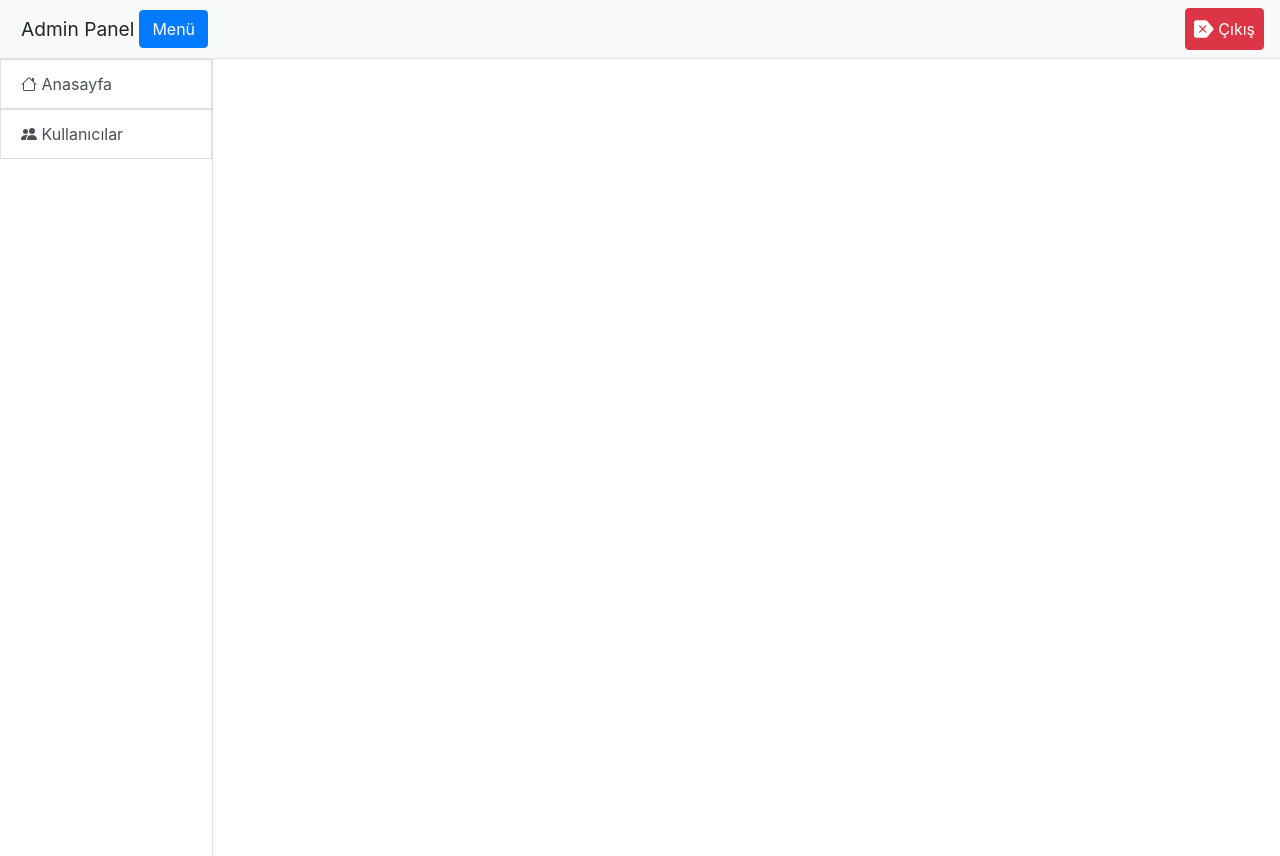
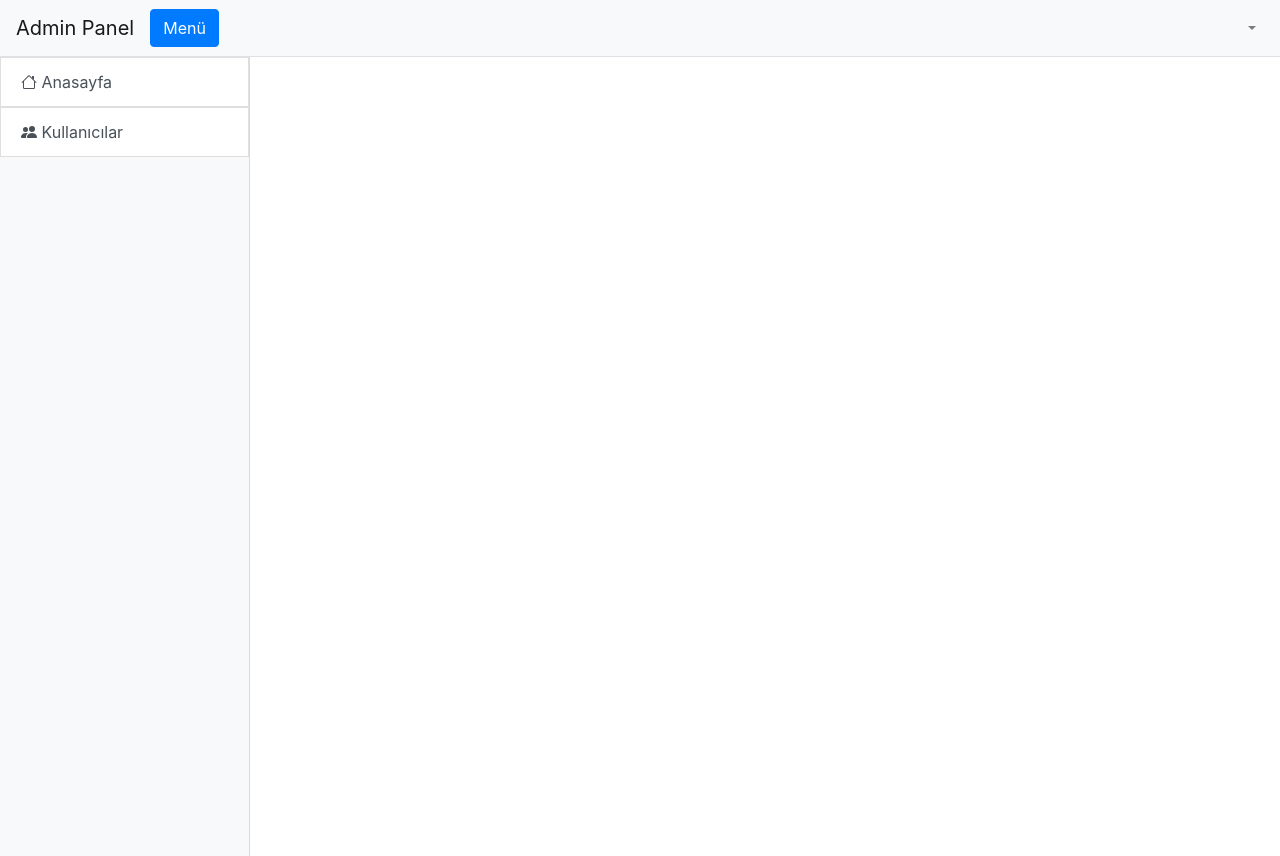
Before and after one commit to erdalonline/Vue-Admin-Panel, a Vue app: page /users in a window 1280 px wide. Built offline with nearby package versions, Linux system fonts and the light colour scheme; the HTML template or start-up script is replaced by a standard one; what vue-loading-overlay would draw is missing.

Commit message:
template düzenlemesi

```diff
--- a/src/layout/Navbar.vue
+++ b/src/layout/Navbar.vue
@@ -1,43 +1,34 @@
 <template>
-    <nav class="navbar navbar-expand-lg navbar-light bg-light border-bottom fixed-top">
-            <div class="sidebar-heading">{{ this.$store.getters.appName }}</div>
+
+    <div>
+        <b-navbar toggleable="lg" fixed="top" class="border-bottom" variant="light">
+            <b-navbar-brand href="#">{{ this.$store.getters.appName }}</b-navbar-brand>
             <button class="btn btn-primary" id="menu-toggle" @click="menuToggleChance">Menü</button>
+            <b-navbar-toggle target="nav-collapse"></b-navbar-toggle>
 
-            <button class="navbar-toggler" :class="{ collapsed: navBarCollaspe}" type="button" aria-label="Toggle navigation">
-                <span class="navbar-toggler-icon" @click="navBarCollaspe = !navBarCollaspe"></span>
-            </button>
-
-            <div class="collapse navbar-collapse" :class="{ show: navBarCollaspe}" >
-                <ul class="navbar-nav ml-auto mt-2 mt-lg-0">
-                    <li class="nav-item ">
-                        <router-link to="logout" class="nav-link btn btn-danger text-white">
-                            <b-icon-backspace-reverse-fill></b-icon-backspace-reverse-fill>
-                            Çıkış
-                        </router-link>
-                    </li>
-                    <!--
-                    <li class="nav-item dropdown">
-                        <a class="nav-link dropdown-toggle" href="#" id="navbarDropdown" role="button" data-toggle="dropdown" aria-haspopup="true" aria-expanded="false">
-                            Dropdown
-                        </a>
-                        <div class="dropdown-menu dropdown-menu-right" aria-labelledby="navbarDropdown">
-                            <a class="dropdown-item" href="#">Action</a>
-                            <a class="dropdown-item" href="#">Another action</a>
-                            <div class="dropdown-divider"></div>
-                            <a class="dropdown-item" href="#">Something else here</a>
-                        </div>
-                    </li>
-                    -->
-                </ul>
-            </div>
-        </nav>
+            <b-collapse id="nav-collapse" is-nav>
+                <!-- Right aligned nav items -->
+                <b-navbar-nav class="ml-auto">
+                    <b-nav-item-dropdown right>
+                        <!-- Using 'button-content' slot -->
+                        <template v-slot:button-content>
+                            <em>{{ user.name }}</em>
+                        </template>
+                        <b-dropdown-item href="#">Profil</b-dropdown-item>
+                        <b-dropdown-item to="logout">Çıkış Yap</b-dropdown-item>
+                    </b-nav-item-dropdown>
+                </b-navbar-nav>
+            </b-collapse>
+        </b-navbar>
+    </div>
 </template>
 
 <script>
-    import { mapGetters } from 'vuex'
+    import {mapGetters} from 'vuex'
+
     export default {
         name: "Navbar",
-        props:['toogle'],
+        props: ['toogle'],
         data() {
             return {
                 menuToggle: this.toggle,
@@ -49,18 +40,18 @@
                 user: 'User/getUser'
             })
         },
-        methods:{
-            menuToggleChance(){
+        methods: {
+            menuToggleChance() {
                 this.menuToggle = !this.menuToggle
                 this.$emit('myEvent', this.menuToggle)
             },
             formatPrice(value) {
-                let val = (value/1).toFixed(2).replace('.', ',')
+                let val = (value / 1).toFixed(2).replace('.', ',')
                 return val.toString().replace(/\B(?=(\d{3})+(?!\d))/g, ".")
             }
         },
         watch: {
-            toogle(){
+            toogle() {
                 this.menuToggle = this.toogle
             }
         }
--- a/src/layout/Sidebar.vue
+++ b/src/layout/Sidebar.vue
@@ -1,5 +1,5 @@
 <template>
-    <div id="sidebar-container" class="sidebar-expanded d-none d-md-block col-2 border-right">
+        <div class="sidebar-expanded bg-light" id="sidebar">
             <ul class="list-group sticky-offset sticky-top">
                 <li v-for="item in nav" :key="item.path">
                     <!-- normal menü -->
@@ -7,7 +7,7 @@
                             :to="item.children[0].path"
                             active-class="active"
                             :exact="item.children[0].meta.exact"
-                        class="list-group-item list-group-item-action"
+                            class="list-group-item no-border list-group-item-action"
                             v-if="!item.subnav"
                     >
                         <b-icon
@@ -20,7 +20,7 @@
                             :to="item.path"
                             active-class="active"
                             :exact="item.children[0].meta.exact"
-                        class="list-group-item list-group-item-action"
+                            class="list-group-item no-border list-group-item-action"
                             v-else
                     >
                         <!-- v-b-toggle="item.name"-->
@@ -34,7 +34,7 @@
                             <li v-for="(subnav, index) in subnavfilter(item.children)" :key="index">
                                 <router-link
                                         :to="item.path + '/' +subnav.path"
-                                    class="list-group-item list-group-item-action"
+                                        class="list-group-item no-border list-group-item-action"
                                         active-class="active-sub"
                                         exact
                                 >
@@ -59,19 +59,19 @@
             }
         },
         methods: {
-            subnavfilter(subs){
+            subnavfilter(subs) {
                 return subs.filter(item => {
-                    if (!item.hidden){
+                    if (!item.hidden) {
                         return item
                     }
                 })
             },
-            subNawShow(item){
+            subNawShow(item) {
                 console.log(this.$route.path)
                 console.log("item :     " + item)
-                if (this.$route.path.search(item)){
+                if (this.$route.path.search(item)) {
                     return true
-                }else{
+                } else {
                     return false
                 }
             }
@@ -81,8 +81,42 @@
 </script>
 
 <style>
+    .sticky-offset {
+        top: 57px !important;
+    }
     .active-sub {
         font-weight: bold;
         background-color: #d0d0d0 !important;
     }
+
+    .no-border {
+        border: none;
+    }
+    /**
+   new sidebar
+   */
+
+
+
+    #content {
+        width: 100%;
+        padding: 20px;
+        min-height: 100vh;
+        transition: all 0.3s;
+    }
+
+
+    #sidebar {
+        min-width: 250px;
+        max-width: 250px;
+        color: #fff;
+        transition: all 0.3s;
+        border-right: 1px solid rgba(0, 0, 0, 0.125);
+    }
+
+    #sidebar.active {
+        margin-left: -250px;
+    }
+
+    /* new sidebar end */
 </style>
--- a/src/layout/index.vue
+++ b/src/layout/index.vue
@@ -1,12 +1,13 @@
 <template>
     <div>
+        <Navbar :toogle="menuToggle" @myEvent="menuToggle = $event"></Navbar>
+
+    <div class="wrapper">
         <!-- Navbar -->
-        <Navbar :toogle="menuToggle" @myEvent="menuToggle = $event"></Navbar>
+
         <!-- /Navbar -->
-
-        <div class="row d-flex" :class="{ toggled: menuToggle}" id="body-row">
-            <Sidebar/>
-            <div class="col py-3">
+        <Sidebar :class="{ active: menuToggle}"/>
+        <div id="content">
             <transition
                     name="fade"
                     mode="out-in"
@@ -60,6 +61,16 @@
 </script>
 
 <style>
+    body {
+        font-size: .875rem;
+        padding-top: 56px;
+    }
+
+    .wrapper {
+        display: flex;
+        width: 100%;
+        align-items: stretch;
+    }
     .fade-enter-active,
     .fade-leave-active {
         transition-duration: 0.3s;
@@ -73,108 +84,5 @@
         opacity: 0
     }
 
-    body {
-        font-size: .875rem;
-        padding-top: 56px;
-    }
-
-    .sticky-offset {
-        top: 59px !important;
-    }
-
-    #body-row {
-        margin-left: 0;
-        margin-right: 0;
-    }
-
-    #sidebar-container {
-        min-height: 100vh;
-        padding: 0;
-    }
-
-    .border-right {
-        border-right: 1px solid #dee2e6!important;
-    }
-
-    /* Sidebar sizes when expanded and expanded */
-    .sidebar-expanded {
-        width: 230px;
-    }
-
-    .sidebar-collapsed {
-        width: 60px;
-    }
-
-    /* Menu item*/
-    #sidebar-container .list-group a {
-        height: 50px;
-    }
-
-    /* Submenu item*/
-    #sidebar-container .list-group .sidebar-submenu a {
-        height: 45px;
-        padding-left: 30px;
-    }
-
-    /* Closed submenu icon */
-    #sidebar-container .list-group .list-group-item[aria-expanded="false"] .submenu-icon::after {
-        content: " \f0d7";
-        font-family: FontAwesome;
-        display: inline;
-        text-align: right;
-        padding-left: 10px;
-    }
-
-    /* Opened submenu icon */
-    #sidebar-container .list-group .list-group-item[aria-expanded="true"] .submenu-icon::after {
-        content: " \f0da";
-        font-family: FontAwesome;
-        display: inline;
-        text-align: right;
-        padding-left: 10px;
-    }
-
-    /*
-     * Sidebar
-     */
-    #sidebar-container {
-        margin-left: -17rem;
-        -webkit-transition: margin .25s ease-out;
-        -moz-transition: margin .25s ease-out;
-        -o-transition: margin .25s ease-out;
-        transition: margin .25s ease-out;
-    }
-
-    #sidebar-wrapper .list-group {
-        width: 15rem;
-    }
-
-    .toggled #sidebar-container {
-        margin-left: 0;
-
-    }
-
-    @media (min-width: 768px) {
-        #sidebar-container {
-            margin-left: 0;
-        }
-
-        .toggled #sidebar-container {
-            margin-left: -16.5rem;
-        }
-    }
-
-    @media (max-width: 768px) {
-        #sidebar-container {
-            margin-left: 0;
-        }
-        .sidebar-heading{
-            display: none;
-        }
-        .toggled #sidebar-container {
-            display: block !important;
-            min-width: 70%;
-        }
-    }
 
 </style>
--- a/src/settings.js
+++ b/src/settings.js
@@ -13,5 +13,5 @@ module.exports =  {
      * Kısa zamanda laravel JWT paketini paylaşmış olacağım.
      * Kısa bir kurulum ile admin paneline sahip olabilirsiniz...
      */
-    API_URL: 'http://vuepanel.yusuferdal.com/v1/api/',
+    API_URL: 'http://cms-blog.test/api/',
 }
```
Lines whose indentation alone changed are shown as unchanged.
